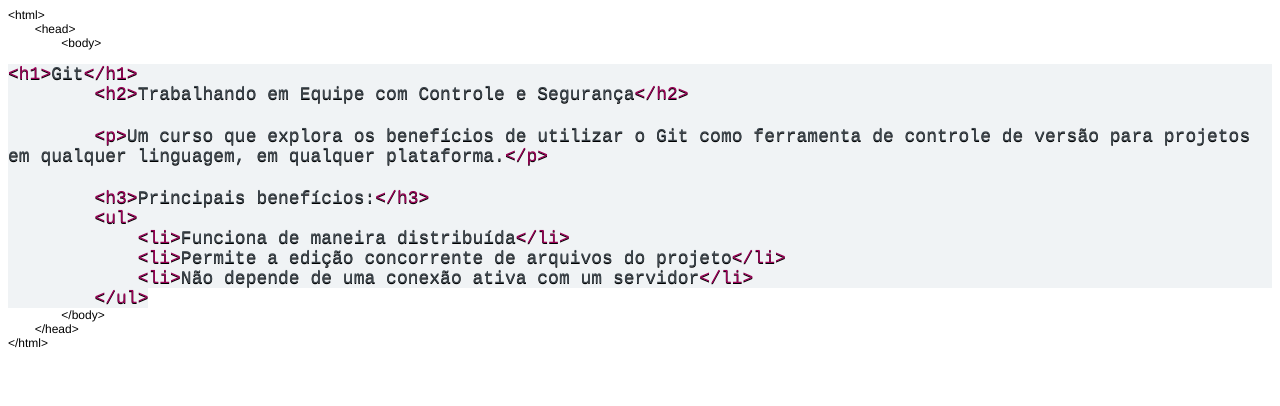
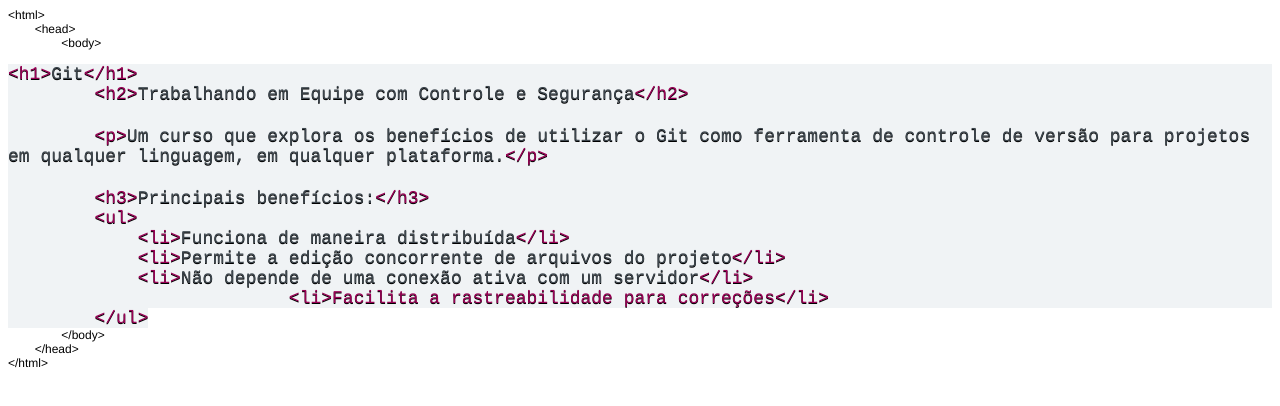
Before and after one commit to lais-lisboa/course, a plain HTML site: page index.html in a window 1280 px wide. Drawn offline with Linux system fonts and the light colour scheme.

Commit message:
incremento da lista

```diff
--- a/index.html
+++ b/index.html
@@ -36,6 +36,7 @@
 <p class="p4"><span class="s1"><span class="Apple-converted-space">            </span></span><span class="s3">&lt;li&gt;</span><span class="s1">Funciona de maneira distribuída</span><span class="s3">&lt;/li&gt;</span></p>
 <p class="p4"><span class="s1"><span class="Apple-converted-space">            </span></span><span class="s3">&lt;li&gt;</span><span class="s1">Permite a edição concorrente de arquivos do projeto</span><span class="s3">&lt;/li&gt;</span></p>
 <p class="p4"><span class="s1"><span class="Apple-converted-space">            </span></span><span class="s3">&lt;li&gt;</span><span class="s1">Não depende de uma conexão ativa com um servidor</span><span class="s3">&lt;/li&gt;</span></p>
+<p class="p3"><span class="s1"><span class="Apple-tab-span">	</span><span class="Apple-tab-span">	</span><span class="Apple-tab-span">	</span><span class="Apple-converted-space">  </span>&lt;li&gt;Facilita a rastreabilidade para correções&lt;/li&gt;</span></p>
 <p class="p6"><span class="s4"><span class="Apple-converted-space">        </span></span><span class="s5">&lt;/ul&gt;</span></p>
 <p class="p1"><span class="Apple-tab-span">	</span><span class="Apple-tab-span">	</span>&lt;/body&gt;</p>
 <p class="p1"><span class="Apple-tab-span">	</span>&lt;/head&gt;</p>
```
